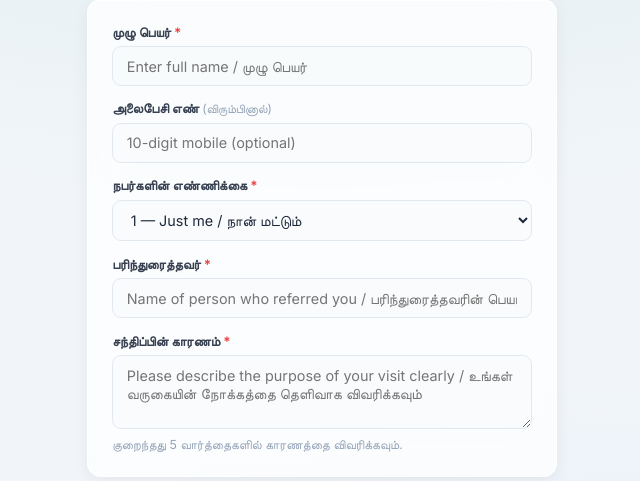
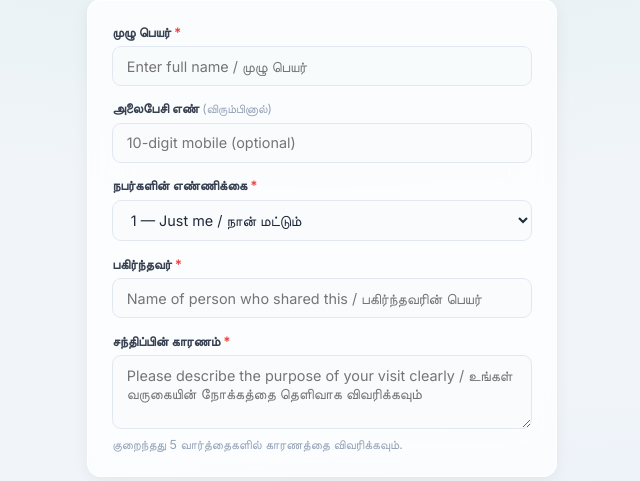
Before and after one commit to quazrelevate-god/Vpa-pilot-backend, a Python web app: template backend/templates/referral_form.jinja2 in a window 1280 px wide. Shown: the part 122-603 px from the top of the page, without its empty margins (318-958 px from the left). Run offline with Jinja, Linux system fonts and the light colour scheme; the template is opened without the code that fills it, so the values that code supplies are empty; some web fonts are replaced.

Commit message:
chore(referral-form): rename 'Referred By' field to 'Shared By'
Co-Authored-By: Claude Opus 4.8 <noreply@anthropic.com>

```diff
--- a/backend/templates/referral_form.jinja2
+++ b/backend/templates/referral_form.jinja2
@@ -239,8 +239,8 @@
                     </select>
                 </div>
                 <div class="fld">
-                    <label class="lbl"><span class="en">Referred By</span><span class="ta">பரிந்துரைத்தவர்</span> <span class="req">*</span></label>
-                    <input type="text" id="fRefBy" class="inp" placeholder="Name of person who referred you / பரிந்துரைத்தவரின் பெயர்" oninput="validate()">
+                    <label class="lbl"><span class="en">Shared By</span><span class="ta">பகிர்ந்தவர்</span> <span class="req">*</span></label>
+                    <input type="text" id="fRefBy" class="inp" placeholder="Name of person who shared this / பகிர்ந்தவரின் பெயர்" oninput="validate()">
                 </div>
                 <div class="fld" style="margin-bottom:0;">
                     <label class="lbl"><span class="en">Reason for Meeting</span><span class="ta">சந்திப்பின் காரணம்</span> <span class="req">*</span></label>
```
